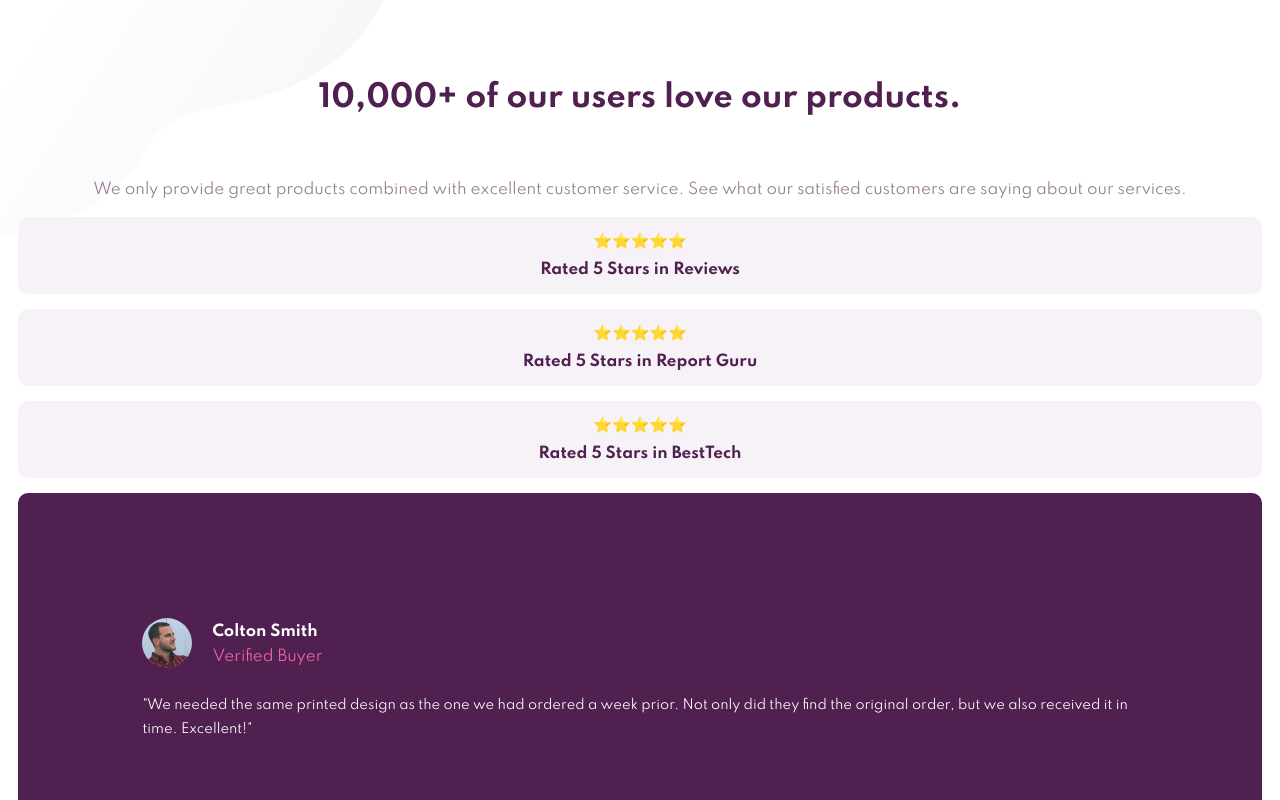
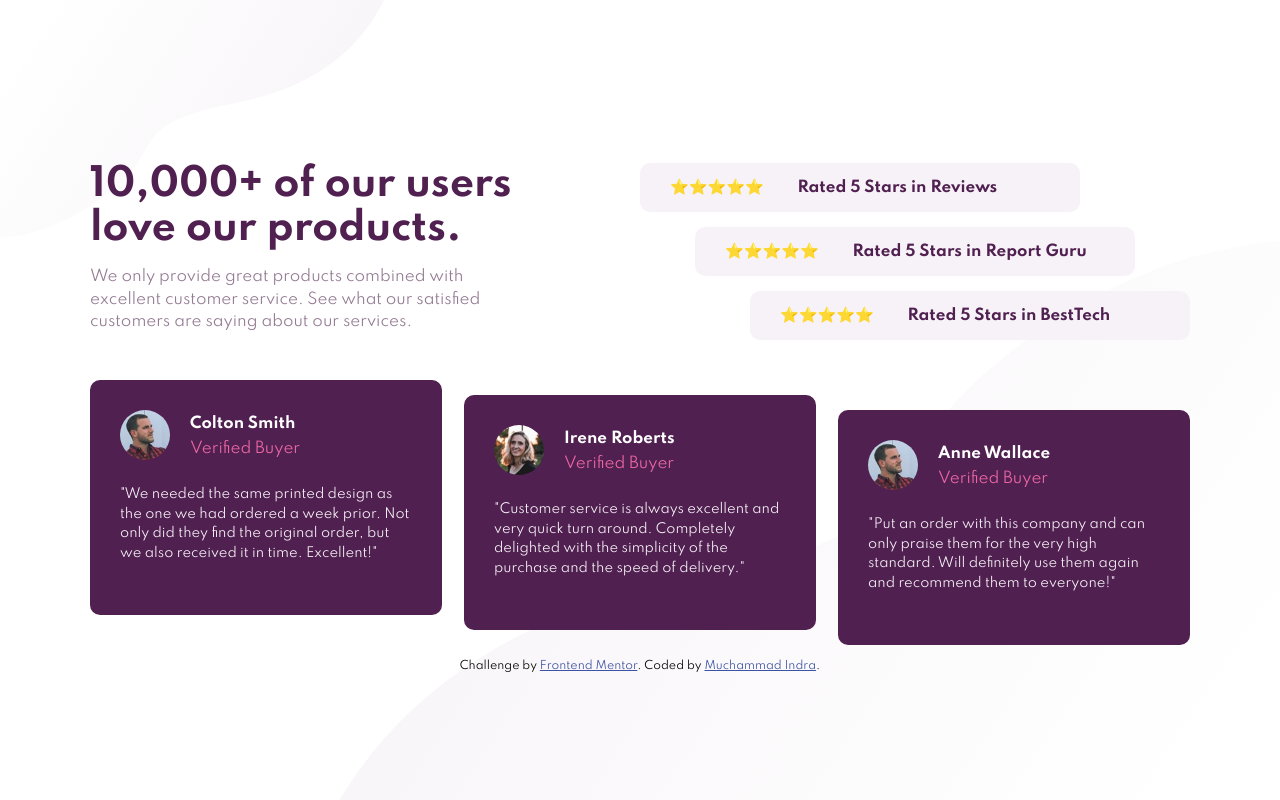
Before and after one commit to muchammadindra97/frontendmentor-social-proof-section, a plain HTML site: page index.html in a window 1280 px wide. Shown: the top 800 px of the page. Drawn offline with Linux system fonts and the light colour scheme.

Commit message:
create desktop layout

```diff
--- a/index.html
+++ b/index.html
@@ -22,23 +22,30 @@
     <title>Frontend Mentor | Social proof section</title>
   </head>
   <body>
+    <div class="container">
+      <section class="section-1">
         <h1>10,000+ of our users love our products.</h1>
         <p class="desc">
-      We only provide great products combined with excellent customer service.
-      See what our satisfied customers are saying about our services.
+          We only provide great products combined with excellent customer
+          service. See what our satisfied customers are saying about our
+          services.
         </p>
-    <div class="card-rate">
-      <p>⭐⭐⭐⭐⭐</p>
+      </section>
+      <section>
+        <div class="card-rating">
+          <p class="star">⭐⭐⭐⭐⭐</p>
           <p>Rated 5 Stars in Reviews</p>
         </div>
-    <div class="card-rate">
-      <p>⭐⭐⭐⭐⭐</p>
+        <div class="card-rating" id="rate-2">
+          <p class="star">⭐⭐⭐⭐⭐</p>
           <p>Rated 5 Stars in Report Guru</p>
         </div>
-    <div class="card-rate">
-      <p>⭐⭐⭐⭐⭐</p>
+        <div class="card-rating" id="rate-3">
+          <p class="star">⭐⭐⭐⭐⭐</p>
           <p>Rated 5 Stars in BestTech</p>
         </div>
+      </section>
+      <section class="section-3">
         <div class="card-review">
           <div class="card-review-profile">
             <img src="./images/image-colton.jpg" alt="colton" />
@@ -47,11 +54,11 @@
           </div>
           <p>
             "We needed the same printed design as the one we had ordered a week
-        prior. Not only did they find the original order, but we also received
-        it in time. Excellent!"
+            prior. Not only did they find the original order, but we also
+            received it in time. Excellent!"
           </p>
         </div>
-    <div class="card-review">
+        <div class="card-review" id="review-2">
           <div class="card-review-profile">
             <img src="./images/image-irene.jpg" alt="irene" />
             <div class="card-review-profile-name">Irene Roberts</div>
@@ -59,27 +66,32 @@
           </div>
           <p>
             "Customer service is always excellent and very quick turn around.
-        Completely delighted with the simplicity of the purchase and the speed
-        of delivery."
+            Completely delighted with the simplicity of the purchase and the
+            speed of delivery."
           </p>
         </div>
-    <div class="card-review">
+        <div class="card-review" id="review-3">
           <div class="card-review-profile">
             <img src="./images/image-colton.jpg" alt="colton" />
             <div class="card-review-profile-name">Anne Wallace</div>
             <div class="card-review-profile-verified">Verified Buyer</div>
           </div>
           <p>
-        "Put an order with this company and can only praise them for the very
-        high standard. Will definitely use them again and recommend them to
-        everyone!"
+            "Put an order with this company and can only praise them for the
+            very high standard. Will definitely use them again and recommend
+            them to everyone!"
           </p>
+        </div>
+      </section>
     </div>
     <div class="attribution">
       Challenge by
-      <a href="https://www.frontendmentor.io?ref=challenge" target="_blank"
+      <a
+        href="https://www.frontendmentor.io/challenges/social-proof-section-6e0qTv_bA"
+        target="_blank"
         >Frontend Mentor</a
-      >. Coded by <a href="#">Muchammad Indra</a>.
+      >. Coded by
+      <a href="https://github.com/muchammadindra97">Muchammad Indra</a>.
     </div>
   </body>
 </html>
--- a/styles.css
+++ b/styles.css
@@ -9,6 +9,8 @@ body {
   background-position: top left, right bottom;
 }
 
+/* Heading */
+
 h1 {
   text-align: center;
   color: hsl(300, 43%, 22%);
@@ -17,11 +19,13 @@ h1 {
 
 .desc {
   text-align: center;
-  line-height: 1.5rem;
+  line-height: 1.5em;
   color: hsl(303, 10%, 53%);
 }
 
-.card-rate {
+/* Rating */
+
+.card-rating {
   box-sizing: border-box;
   background-color: hsl(300, 24%, 96%);
   text-align: center;
@@ -30,25 +34,28 @@ h1 {
   margin-bottom: 15px;
 }
 
-.card-rate p {
+.card-rating p {
   color: hsl(300, 43%, 22%);
   font-weight: 700;
   margin: 10px 0;
 }
 
+/* Review */
+
 .card-review {
   color: hsl(0, 0%, 100%);
   background-color: hsl(300, 43%, 22%);
-  padding: 10%;
+  padding: 30px;
   border-radius: 10px;
   margin-bottom: 15px;
-  height: 200px;
+  height: 175px;
 }
 
 .card-review p {
+  color: hsl(300, 24%, 96%);
   margin: 25px 0 0;
   font-size: 13px;
-  line-height: 1.5rem;
+  line-height: 1.5em;
 }
 
 .card-review-profile {
@@ -73,15 +80,93 @@ h1 {
   color: hsl(333, 80%, 67%);
 }
 
+/* Credit */
+
+.attribution {
+  font-size: 11px;
+  text-align: center;
+}
+.attribution a {
+  color: hsl(228, 45%, 44%);
+}
+
 @media only screen and (min-width: 1200px) {
   body {
     background-image: url("./images/bg-pattern-top-desktop.svg"),
       url("./images/bg-pattern-bottom-desktop.svg");
     background-size: 30vw, 75vw;
+    display: flex;
+    justify-content: center;
+    align-items: center;
+    flex-direction: column;
+    height: 100vh;
   }
+
+  /* Layout */
 
   .container {
     display: grid;
-    grid-template-columns: auto auto;
+    grid-template-columns: 50% 50%;
+    max-width: 1100px;
+  }
+
+  .section-1 {
+    display: flex;
+    flex-direction: column;
+    margin-right: 20%;
+  }
+
+  .section-3 {
+    grid-column: 1 / 3;
+    display: grid;
+    grid-template-columns: 32% 32% 32%;
+    column-gap: 2%;
+    margin-top: 25px;
+  }
+
+  /* Heading */
+
+  h1 {
+    font-size: 2.5em;
+    text-align: left;
+    margin: 0;
+  }
+
+  .desc {
+    text-align: left;
+  }
+
+  /* Rating */
+
+  .card-rating {
+    width: 80%;
+    text-align: left;
+    padding: 15px 30px;
+  }
+
+  .card-rating p {
+    display: inline;
+  }
+
+  .card-rating .star {
+    margin-right: 30px;
+  }
+
+  #rate-2 {
+    margin-left: 10%;
+  }
+
+  /* Review */
+
+  #rate-3 {
+    margin-left: 20%;
+  }
+
+  #review-2 {
+    margin-top: 15px;
+  }
+
+  #review-3 {
+    margin-top: 30px;
   }
 }
```
Lines whose indentation alone changed are shown as unchanged.
